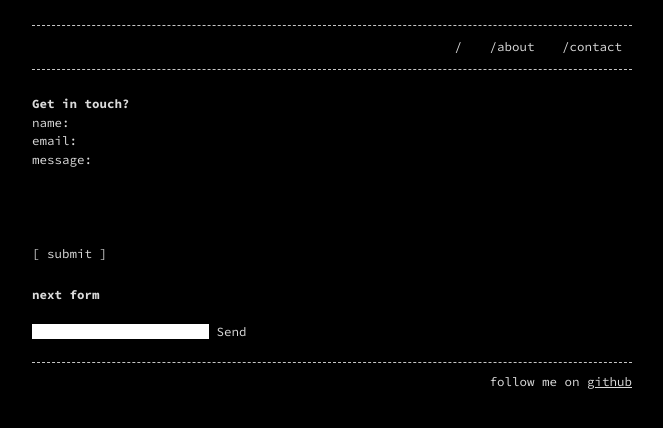
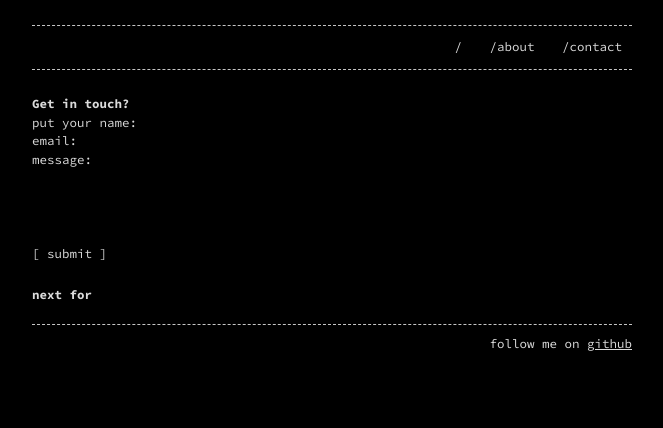
Before and after one commit to esccode/esccode.github.io, a Jekyll site: the page built from contact.md, in a window 1280 px wide. Shown: the top 428 px of the page, without its empty margins (308-971 px from the left). Built offline with Jekyll 4.4.1, drawn with Linux system fonts in a browser that asks for light colours.

Commit message:
Update contact.md

```diff
--- a/contact.md
+++ b/contact.md
@@ -6,16 +6,10 @@ permalink: /contact
 
 # Get in touch?
 <form name="input" method="POST" action="https://formspree.io/keca13@wp.pl">
-  <input type="text" id="name" name="name" placeholder="name:" autocomplete="off">
+  <input type="text" id="name" name="name" placeholder="put your name:" autocomplete="off">
   <input type="text" id="email" name="email" placeholder="email:" autocomplete="off">
   <textarea rows="5" id="message" name="message" placeholder="message:" autocomplete="off"></textarea>
   <input type="submit" value="[ submit ]">
 </form>
 
-# next form
-
-<form action="https://formspree.io/keca13@wp.pl">
-    <input type="text" name="name">
-    <input type="email" name="_replyto">
-    <input type="submit" value="Send">
-</form>
+# next for
```
